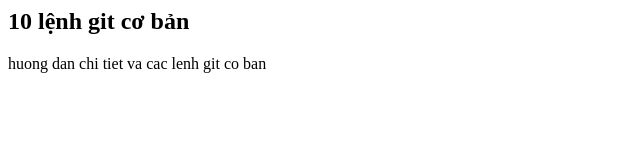
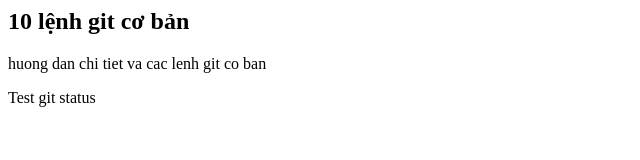
Before and after one commit to TuLa-1031/Github_101, a plain HTML site: page tutorial/index.html in a window 1280 px wide. Shown: the whole page, without its empty margins (0-640 px from the left). Drawn offline with Linux system fonts and the light colour scheme.

Commit message:
Test status

```diff
--- a/tutorial/index.html
+++ b/tutorial/index.html
@@ -3,10 +3,11 @@
     <meta charset="UTF-8">
     <meta http-equiv="X-UA-Compatible" content="IE=edge">
     <meta name="viewport" content="width=device-width, initial-scale=1.0">
-    <title>Git & Github Tutorial</title>
+    <title> Git & Github Tutorial </title>
 </head>
 <body>
-    <h2>10 lệnh git cơ bản</h2>
+    <h2> 10 lệnh git cơ bản </h2>
     <p> huong dan chi tiet va cac lenh git co ban </p>
+    <span> Test git status </span>
 </body>
 </html>
```
